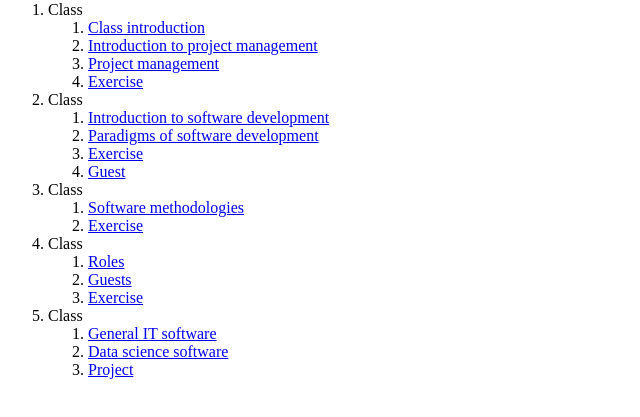
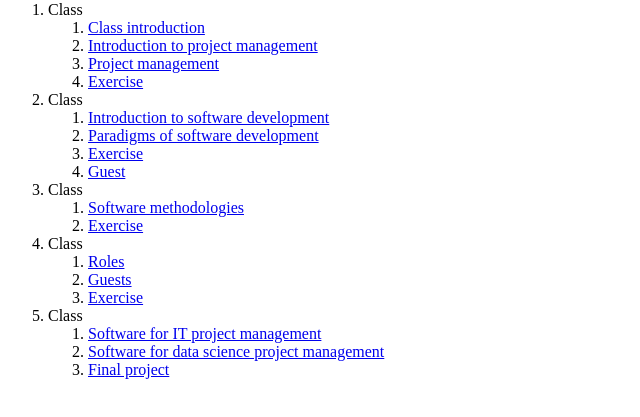
Before and after one commit to jaymeanchante/uniritter_project_and_process_management, a plain HTML site: page docs/classes/2020_06_data_science/index.html in a window 1280 px wide. Shown: the part 79-496 px from the top of the page, without its empty margins (0-640 px from the left). Drawn offline with Linux system fonts and the light colour scheme.

Commit message:
:pencil: updated data science class docs

```diff
--- a/docs/classes/2020_06_data_science/index.html
+++ b/docs/classes/2020_06_data_science/index.html
@@ -47,9 +47,9 @@
         <li>
           Class
           <ol>
-            <li><a href="5_class/1_software_general.pdf">General IT software</a></li>
-            <li><a href="5_class/2_software_data_science.pdf">Data science software</a></li>
-            <li><a href="5_class/3_project.pdf">Project</a></li>
+            <li><a href="5_class/1_software_general.pdf">Software for IT project management</a></li>
+            <li><a href="5_class/2_software_data_science.pdf">Software for data science project management</a></li>
+            <li><a href="5_class/3_project.pdf">Final project</a></li>
           </ol>
         </li>
       </ol>
```
Also changed, not shown: 3 other files.
